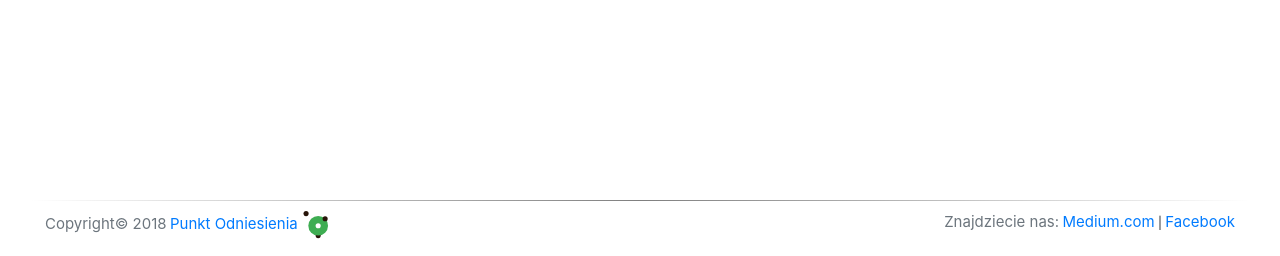
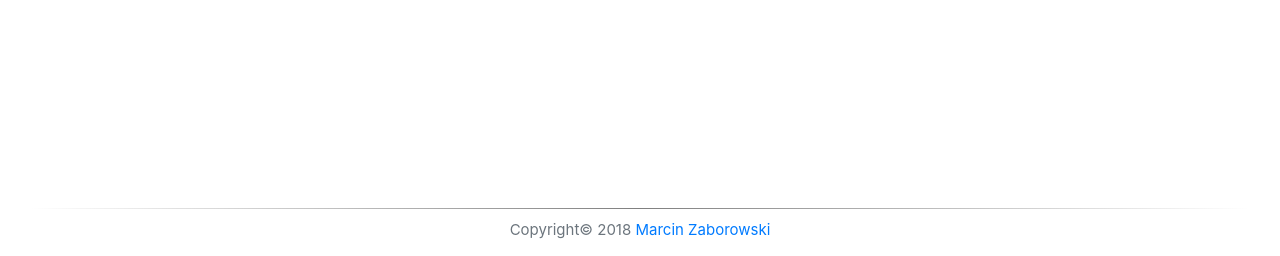
Before and after one commit to Thrajnor/PunktOdniesienia, a Symfony app: template templates/index.html.twig in a window 1280 px wide. Shown: the part 544-800 px from the top of the page. Run offline with Twig, Linux system fonts and the light colour scheme; the template is opened without the code that fills it, so the values that code supplies are empty; some libraries are stand-ins or nearby versions.

Commit message:
update footer

```diff
--- a/templates/base/footer.html.twig
+++ b/templates/base/footer.html.twig
@@ -1,18 +1,13 @@
 <div class='footer'>
-  <div class='mx-5 mb-4 row '>
-    <hr class='hrFading col-12 mt-5 mb-3'>
-    <small class='mr-auto col-6'>
-      <span class='text-muted'>Copyright© <span class='date'>2018</span></span>
-      <a href='https://www.punktodniesienia.pl/'>Punkt Odniesienia</a>
-      <svg x="0px" y="0px" width="35px" height="30px" viewBox="0 0 70 70" enable-background="new 0 0 70 70">
-       <g><circle fill="#281409" cx="34.236" cy="57.414" r="6"></circle></g>
-       <g><circle fill="#3EAD52" cx="34.236" cy="34.415" r="23"></circle></g>
-       <g><circle fill="#281409" cx="6" cy="6.104" r="6"></circle></g>
-       <g><circle fill="#281409" cx="50.473" cy="18.129" r="6"></circle></g>
-       <g><circle fill="#FFFFFF" cx="34.236" cy="34.414" r="6"></circle></g>
-      </svg>
-    </small>
-    <small class='ml-auto col-6 text-right'><span class='text-muted'>Znajdziecie nas:</span> <a href='#'>Medium.com</a> | <a href='#'>Facebook</a></small>
-
-  </div>
+    <div class='mx-5 mb-4 row'>
+        <hr class='hrFading col-12 mt-5 mb-3'>
+        <small class='mx-auto text-center'>
+            <span class='text-muted'>Copyright©
+                <span class='date'>2018</span>
+            </span>
+            <span class='text-muted'>
+                <a href='https://github.com/Thrajnor/ResearchProject'>Marcin Zaborowski</a>
+            </span>
+        </small>
+    </div>
 </div>
```
